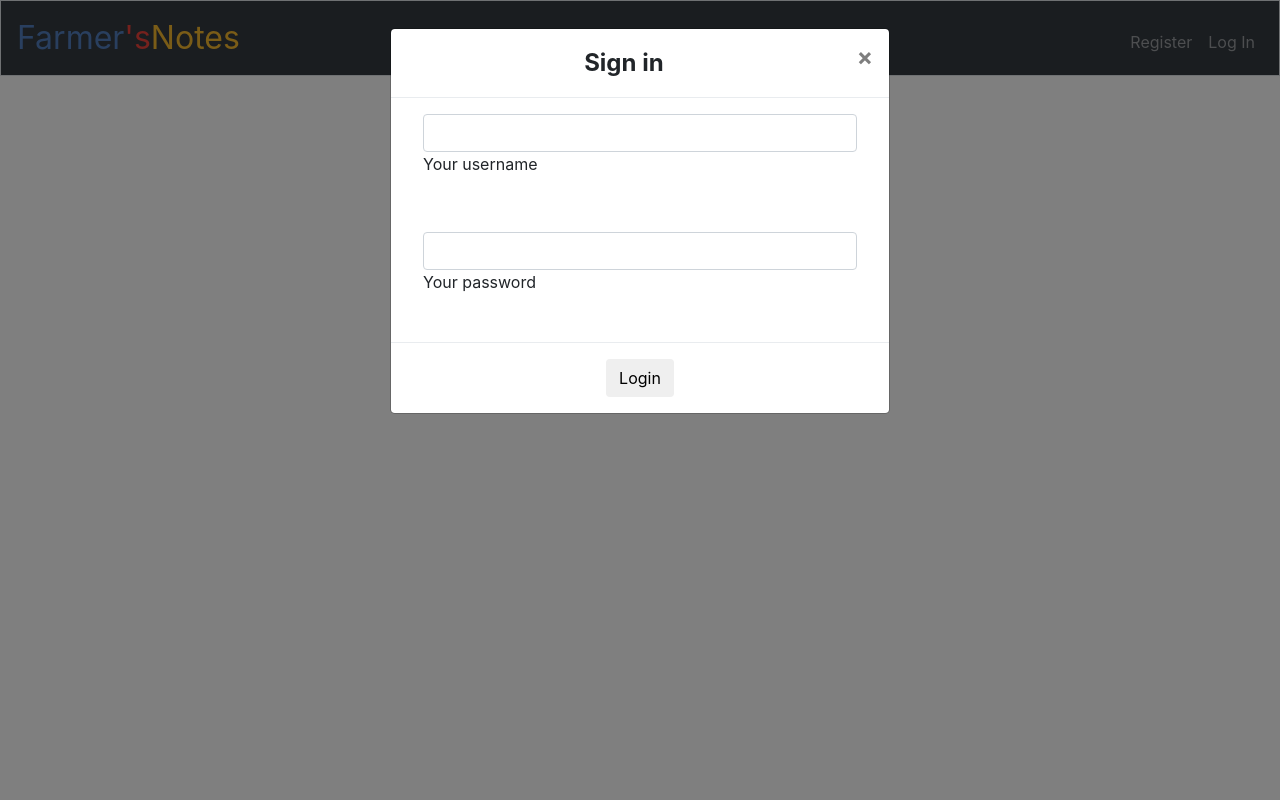
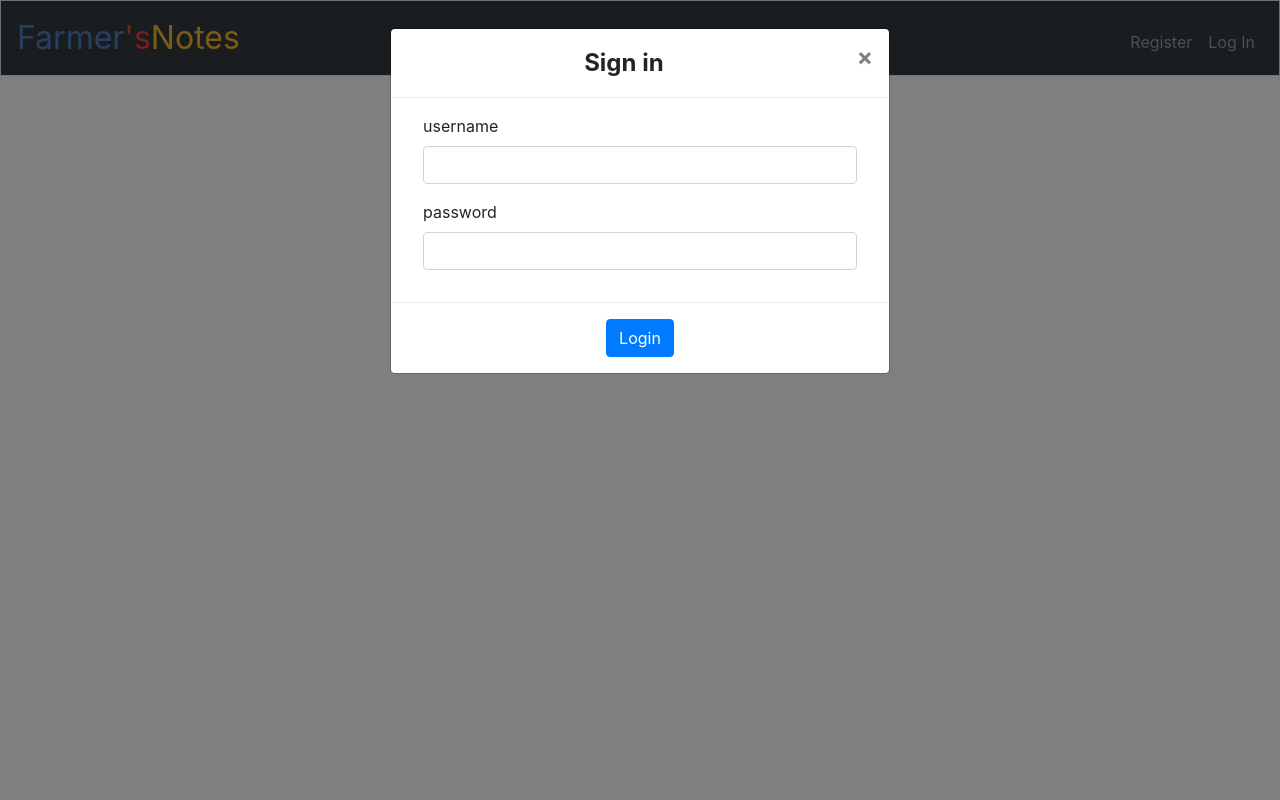
Before and after one commit to alexsonphoenix/cs50-final, a Flask app: template templates/login.html in a window 1280 px wide, after a click on "Already have an account". Run offline with Flask 2, Linux system fonts and the light colour scheme; the template is opened without the code that fills it: values that come from a table or form of the project are taken from there, others are empty; some libraries are stand-ins or nearby versions.

Commit message:
working on flask_bootstrap and wtforms. However, experiencing an error: CSRF tokens do not match which raised when trying to use form.csrf_token to avoid CSRF web failure

```diff
--- a/app.py
+++ b/app.py
@@ -8,14 +8,31 @@ from tempfile import mkdtemp
 from werkzeug.exceptions import default_exceptions, HTTPException, InternalServerError
 from werkzeug.security import check_password_hash, generate_password_hash
 from fractions import Fraction
+from flask_wtf import RecaptchaField, FlaskForm
+from wtforms import StringField, DateTimeField, PasswordField
+from wtforms.validators import InputRequired, Length
+from flask_bootstrap import Bootstrap
+from flask_wtf.csrf import CSRFProtect
 
 from helpers import apology, login_required
 
+
+
 # Configure application
 app = Flask(__name__)
+Bootstrap(app)
+
+
+# CSRF uses this key to prevent forms being submitted by people not on the route
+app.config['SECRET_KEY'] = '911fe2e60c2e152b08adbf0b9432bed0b2dd4003'
 
 # Ensure templates are auto-reloaded
 app.config["TEMPLATES_AUTO_RELOAD"] = True
+
+# Recaptcha by Google to ensure robots don't mess with the database
+app.config["RECAPTCHA_PUBLIC_KEY"] = '6Le30b4UAAAAAOm6ssR1O8_utiAVzll8fvT-5Osq'
+app.config["RECAPTCHA_PRIVATE_KEY"] = '6Le30b4UAAAAAGsIMurKZ7TPCijfGR0A9kld7LCG'
+app.config["TESTING"] = True
 
 # Ensure responses aren't cached
 @app.after_request
@@ -24,7 +41,6 @@ def after_request(response):
     response.headers["Expires"] = 0
     response.headers["Pragma"] = "no-cache"
     return response
-
 
 # Configure session to use filesystem (instead of signed cookies(default))
 app.config["SESSION_FILE_DIR"] = mkdtemp()
@@ -45,14 +61,20 @@ def index():
     return render_template("index.html")
 
 
+# Form for login
+class LoginForm(FlaskForm):
+    username = StringField('username', validators=[InputRequired()])
+    password = PasswordField('password', validators=[InputRequired()])
+
 @app.route("/login", methods=["GET", "POST"])
 def login():
     """Log user in"""
     # Forget any user_id
     session.clear()
-
+    form = LoginForm()
+    print(f'csrf_token: ' + session['csrf_token'])
     # User reached route via POST (as by submitting a form via POST)
-    if request.method == "POST":
+    if form.validate_on_submit():
         # Ensure username was submitted
         if not request.form.get("username"):
             return apology("must provide username", 403)
@@ -77,7 +99,7 @@ def login():
 
     # User reached route via GET (as by clicking a link or via redirect)
     else:
-        return render_template("login.html")
+        return render_template("login.html", form = form)
 
 
 @app.route("/logout")
@@ -148,13 +170,21 @@ def register():
     else:
         return render_template("register.html")
 
+
+# Form for setting route
+class settingForm(FlaskForm):
+    trackingYears = StringField('trackingYears')
+    crop = StringField('crop')
+
+
 @app.route("/setting", methods=["GET", "POST"])
 @login_required
 def setting():
     """Setting Page."""
+    form = settingForm()
     # User reached route via GET (as by clicking a link or via redirect)
     if request.method == "GET":
-        return render_template("setting.html")
+        return render_template("setting.html", form=form)
 
     # User reached route via GET (as by clicking a link or via redirect)
 
--- a/templates/login.html
+++ b/templates/login.html
@@ -1,12 +1,13 @@
 {% extends "layout.html" %}
-
+{% import "bootstrap/wtf.html" as wtf %}
 {% block title %}
     Log In
 {% endblock %}
 
 {% block main %}
 
-  <form action="/login" method="post"
+  <form action="{{ url_for('login') }}" method="POST">
+    {{ form.csrf_token }}
     <div class="modal fade" id="modalLoginForm" tabindex="-1" role="dialog" aria-labelledby="myModalLabel"
       aria-hidden="true" >
       <div class="modal-dialog" role="document">
@@ -18,21 +19,21 @@
             </button>
           </div>
           <div class="modal-body mx-3">
-            <div class="md-form mb-5">
-              <i class="fas fa-envelope prefix grey-text"></i>
-              <input type="text" id="defaultForm-email" class="form-control validate" name="username">
-              <label data-error="wrong" data-success="right" for="defaultForm-email">Your username</label>
-            </div>
-
-            <div class="md-form mb-4">
-              <i class="fas fa-lock prefix grey-text"></i>
-              <input type="password" id="defaultForm-pass" class="form-control validate" name="password">
-              <label data-error="wrong" data-success="right" for="defaultForm-pass">Your password</label>
-            </div>
-
+            {{ wtf.form_field(form.username) }}
+            <ul>
+              {% for error in form.username.errors %}
+                <li style="color:red;"> {{error}} </li>
+              {% endfor %}
+            </ul>
+            {{ wtf.form_field(form.password) }}
+            <ul>
+              {% for error in form.password.errors %}
+                <li style="color:red;"> {{error}} </li>
+              {% endfor %}
+            </ul>
           </div>
           <div class="modal-footer d-flex justify-content-center">
-            <button class="btn btn-default" type="submit">Login</button>
+            <button class="btn btn-primary" type="submit">Login</button>
           </div>
         </div>
       </div>
--- a/templates/register.html
+++ b/templates/register.html
@@ -31,6 +31,7 @@
                 <input class="form-control" id = "confirmation" name="confirmation" placeholder="Confirmation" type="password" required>
             </div>
         </div>
+
 
         <button class="btn btn-primary" type="submit" name="submit">Register</button>
     </form>
```
Also changed, not shown: templates/setting.html (+2 -7 lines), farmNote1.db.
